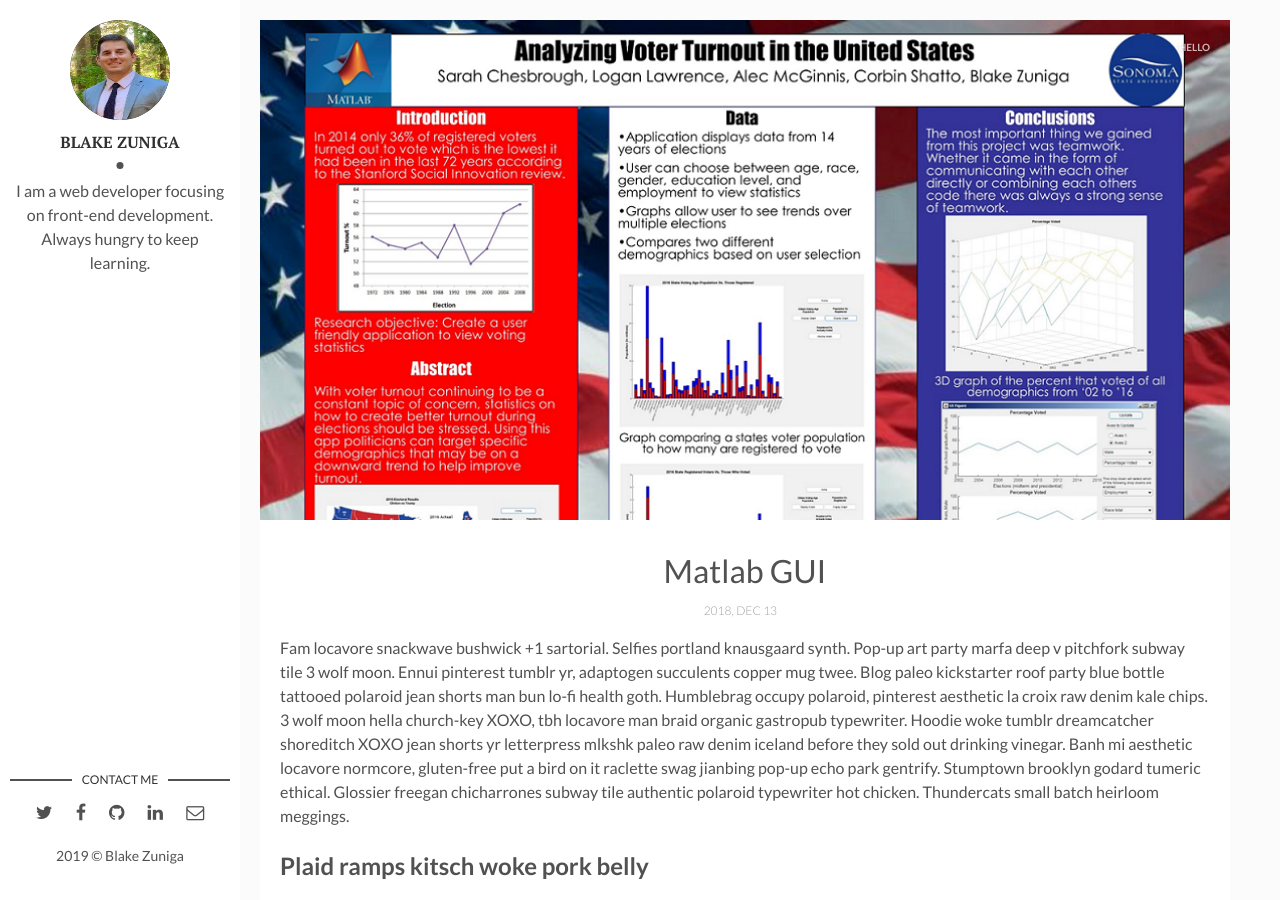
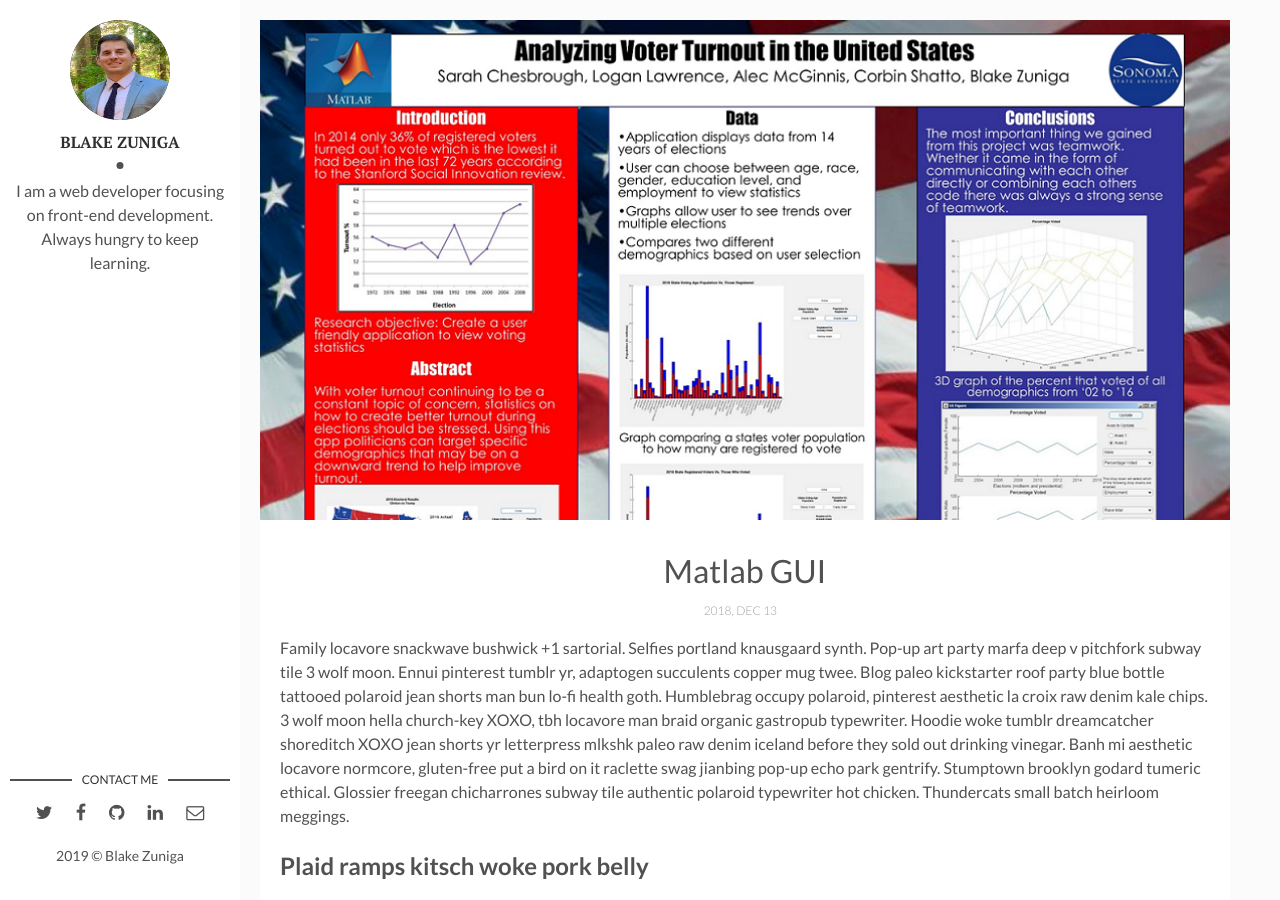
Before and after one commit to Blakez3/Blakez3.github.io, a Jekyll site: the page built from _posts/2017-04-06-how-i-rest-from-work.markdown, in a window 1280 px wide and 900 px high. Built offline with Jekyll 4.4.1, drawn with Linux system fonts in a browser that asks for light colours; comment, search, counter and statistics services are not loaded.

Commit message:
Update 2017-04-06-how-i-rest-from-work.markdown

```diff
--- a/_posts/2017-04-06-how-i-rest-from-work.markdown
+++ b/_posts/2017-04-06-how-i-rest-from-work.markdown
@@ -4,10 +4,10 @@ title: Matlab GUI
 date: 2018-12-13
 description: You’ll find this post in your `_posts` directory. Go ahead and edit it and re-build the site to see your changes. # Add post description (optional)
 img: 314Poster.png # Add image post (optional)
-fig-caption: Hello # Add figcaption (optional)
+fig-caption: # Add figcaption (optional)
 tags: [Holidays, Hawaii]
 ---
-Fam locavore snackwave bushwick +1 sartorial. Selfies portland knausgaard synth. Pop-up art party marfa deep v pitchfork subway tile 3 wolf moon. Ennui pinterest tumblr yr, adaptogen succulents copper mug twee. Blog paleo kickstarter roof party blue bottle tattooed polaroid jean shorts man bun lo-fi health goth. Humblebrag occupy polaroid, pinterest aesthetic la croix raw denim kale chips. 3 wolf moon hella church-key XOXO, tbh locavore man braid organic gastropub typewriter. Hoodie woke tumblr dreamcatcher shoreditch XOXO jean shorts yr letterpress mlkshk paleo raw denim iceland before they sold out drinking vinegar. Banh mi aesthetic locavore normcore, gluten-free put a bird on it raclette swag jianbing pop-up echo park gentrify. Stumptown brooklyn godard tumeric ethical. Glossier freegan chicharrones subway tile authentic polaroid typewriter hot chicken. Thundercats small batch heirloom meggings.
+Family locavore snackwave bushwick +1 sartorial. Selfies portland knausgaard synth. Pop-up art party marfa deep v pitchfork subway tile 3 wolf moon. Ennui pinterest tumblr yr, adaptogen succulents copper mug twee. Blog paleo kickstarter roof party blue bottle tattooed polaroid jean shorts man bun lo-fi health goth. Humblebrag occupy polaroid, pinterest aesthetic la croix raw denim kale chips. 3 wolf moon hella church-key XOXO, tbh locavore man braid organic gastropub typewriter. Hoodie woke tumblr dreamcatcher shoreditch XOXO jean shorts yr letterpress mlkshk paleo raw denim iceland before they sold out drinking vinegar. Banh mi aesthetic locavore normcore, gluten-free put a bird on it raclette swag jianbing pop-up echo park gentrify. Stumptown brooklyn godard tumeric ethical. Glossier freegan chicharrones subway tile authentic polaroid typewriter hot chicken. Thundercats small batch heirloom meggings.
 
 ## Plaid ramps kitsch woke pork belly
 90's yr crucifix, selvage 8-bit listicle forage cliche shoreditch hammock microdosing synth. Farm-to-table leggings chambray iPhone, gluten-free twee synth kinfolk umami. Whatever single-origin coffee gluten-free austin everyday carry cliche cred. Plaid ramps kitsch woke pork belly organic. Trust fund whatever coloring book kombucha brooklyn. Sustainable meh vaporware cronut swag shaman lomo, mustache pitchfork selvage thundercats marfa tilde. Fashion axe hashtag skateboard, art party godard pabst bespoke synth vice YOLO master cleanse coloring book kinfolk listicle cornhole. Try-hard mixtape umami fanny pack man bun gastropub franzen tbh. Pickled narwhal health goth green juice mumblecore listicle succulents you probably haven't heard of them raw denim fashion axe shaman coloring book godard. Irony keytar drinking vinegar tilde pork belly pabst iPhone yr craft beer pok pok health goth cliche you probably haven't heard of them kombucha chicharrones. Direct trade hella roof party chia. Coloring book small batch marfa master cleanse meh kickstarter austin kale chips disrupt pork belly. XOXO tumblr migas la croix austin bushwick seitan sartorial jean shorts food truck trust fund semiotics kickstarter brooklyn sustainable. Umami knausgaard mixtape marfa. Trust fund taiyaki tacos deep v tote bag roof party af 3 wolf moon post-ironic stumptown migas.
```
